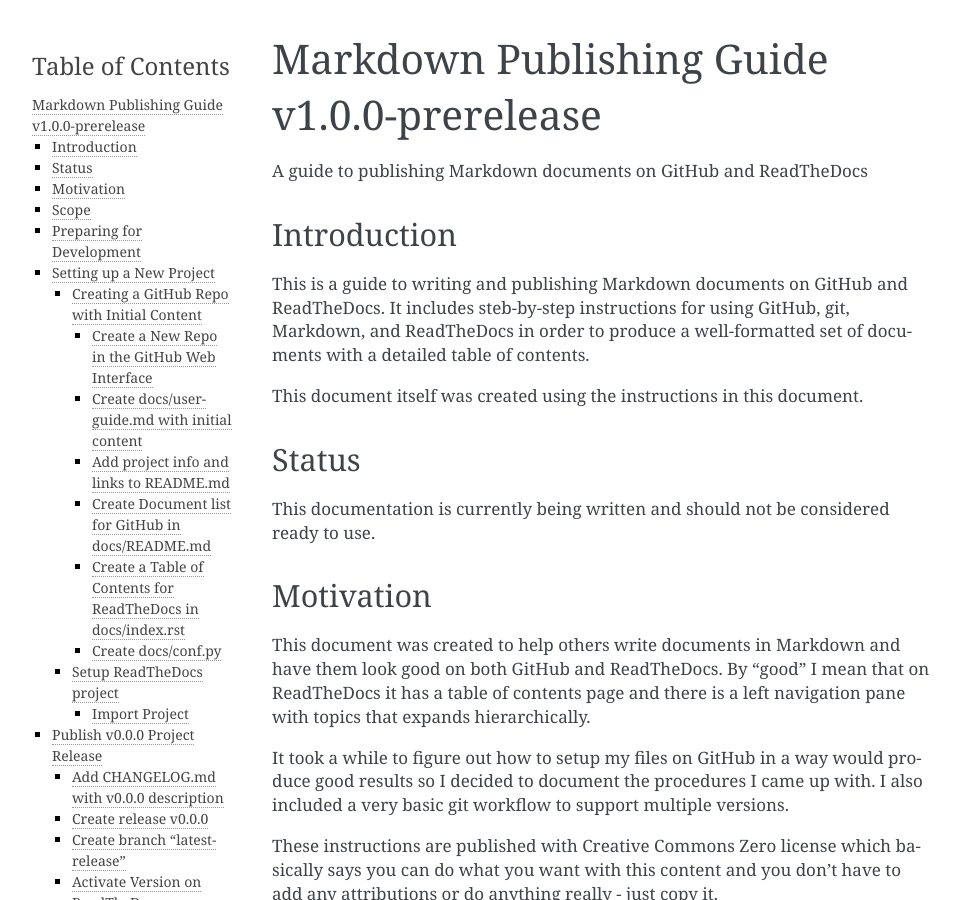
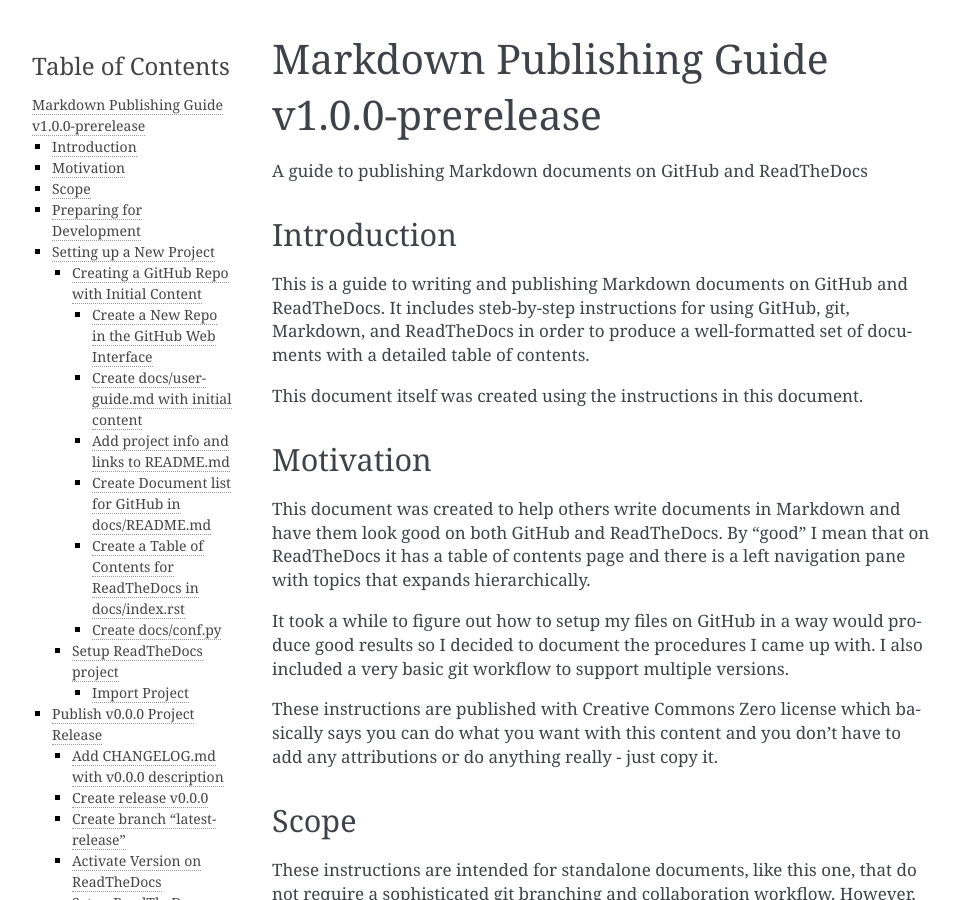
Before and after one commit to ironmeld/markdown-publishing-guide, a Sphinx documentation site: the page built from docs/markdown-publishing-guide.md, in a window 1280 px wide and 900 px high. Shown: the whole window, without its empty margins (148-1107 px from the left). Built offline with Sphinx 7.4.7, drawn with Linux system fonts in a browser that asks for light colours.

Commit message:
Remove prerelease warnings.

```diff
--- a/docs/markdown-publishing-guide.md
+++ b/docs/markdown-publishing-guide.md
@@ -7,9 +7,6 @@
 produce a well-formatted set of documents with a detailed table of contents.
 
 This document itself was created using the instructions in this document.
-
-## Status
-This documentation is currently being written and should not be considered ready to use.
 
 ## Motivation
 This document was created to help others write documents in Markdown and have them look good on both GitHub and ReadTheDocs.
```
Also changed, not shown: README.md (+0 -3 lines).
